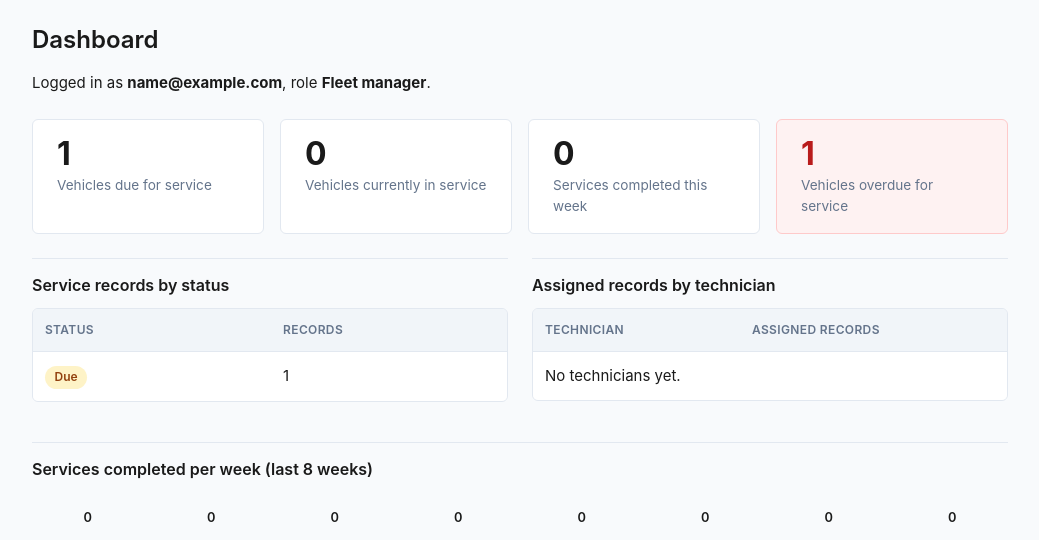
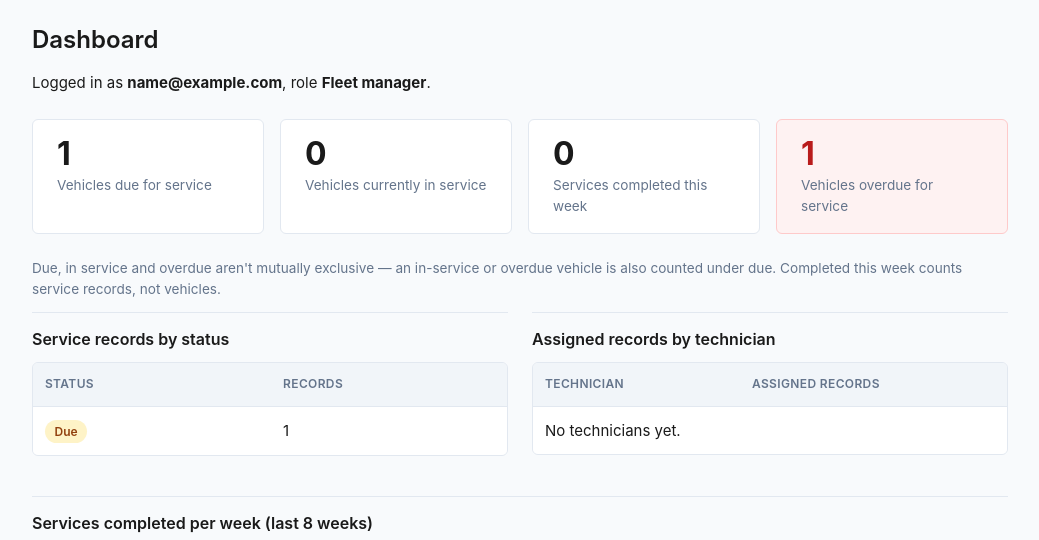
Before and after one commit to ShreyNag/takehome-08-fleet-maintenance, a Django app: page /dashboard/ in a window 1280 px wide. Shown: the part 57-597 px from the top of the page, without its empty margins (120-1159 px from the left). Run offline with Django 5.2, Linux system fonts and the light colour scheme; a user stored in the database is signed in; tables that the repository leaves empty hold one stand-in row (values such as "Sample post").

Commit message:
Caption the dashboard's overlapping headline counts
Due, in-service and overdue aren't mutually exclusive (decision #26):
an in-service or overdue vehicle is also counted under due, and
completed-this-week counts service records rather than vehicles. That
overlap is correct and intentional, but nothing on the page said so --
a reviewer reading the four cards as a partition would misread the
row, same as I did writing it.

Adds one muted caption line beneath the stat cards. No query, label,
or count changes -- presentation only.

Co-Authored-By: Claude Sonnet 5 <noreply@anthropic.com>
Claude-Session: https://claude.ai/code/session_01GT8nPs4XbNvcHh6E9zU9cC

```diff
--- a/fleet/static/fleet/css/style.css
+++ b/fleet/static/fleet/css/style.css
@@ -556,6 +556,11 @@ td form {
   font-size: 0.85rem;
 }
 
+.stat-caption {
+  color: var(--color-text-muted);
+  font-size: 0.85rem;
+}
+
 .dashboard-panels {
   display: grid;
   grid-template-columns: repeat(auto-fit, minmax(18rem, 1fr));
--- a/templates/dashboard.html
+++ b/templates/dashboard.html
@@ -24,6 +24,10 @@
       <span class="stat-label">Vehicles overdue for service</span>
     </div>
   </div>
+  <p class="stat-caption">
+    Due, in service and overdue aren't mutually exclusive — an in-service or overdue vehicle is
+    also counted under due. Completed this week counts service records, not vehicles.
+  </p>
 
   <div class="dashboard-panels">
     <section class="dashboard-panel">
```
